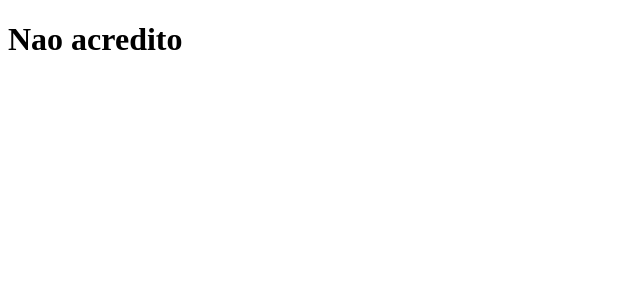
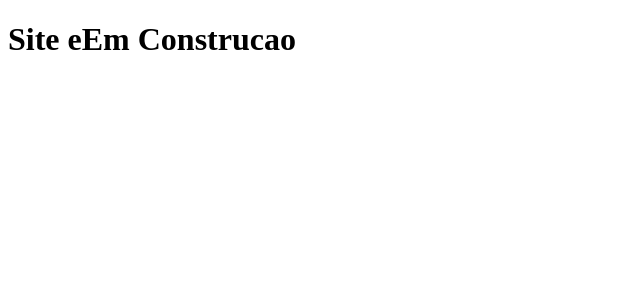
Before and after one commit to drohiro/clone-tabnews, a Next.js app: page / in a window 1280 px wide. Shown: the top 300 px of the page, without its empty margins (0-640 px from the left). Built offline with nearby package versions, Linux system fonts and the light colour scheme.

Commit message:
ajuste texto da pagina em construcao

```diff
--- a/pages/index.js
+++ b/pages/index.js
@@ -1,5 +1,5 @@
 function Home() {
-    return <h1>Nao acredito</h1>
+    return <h1>Site eEm Construcao</h1>
 }
 
 export default Home;
```
